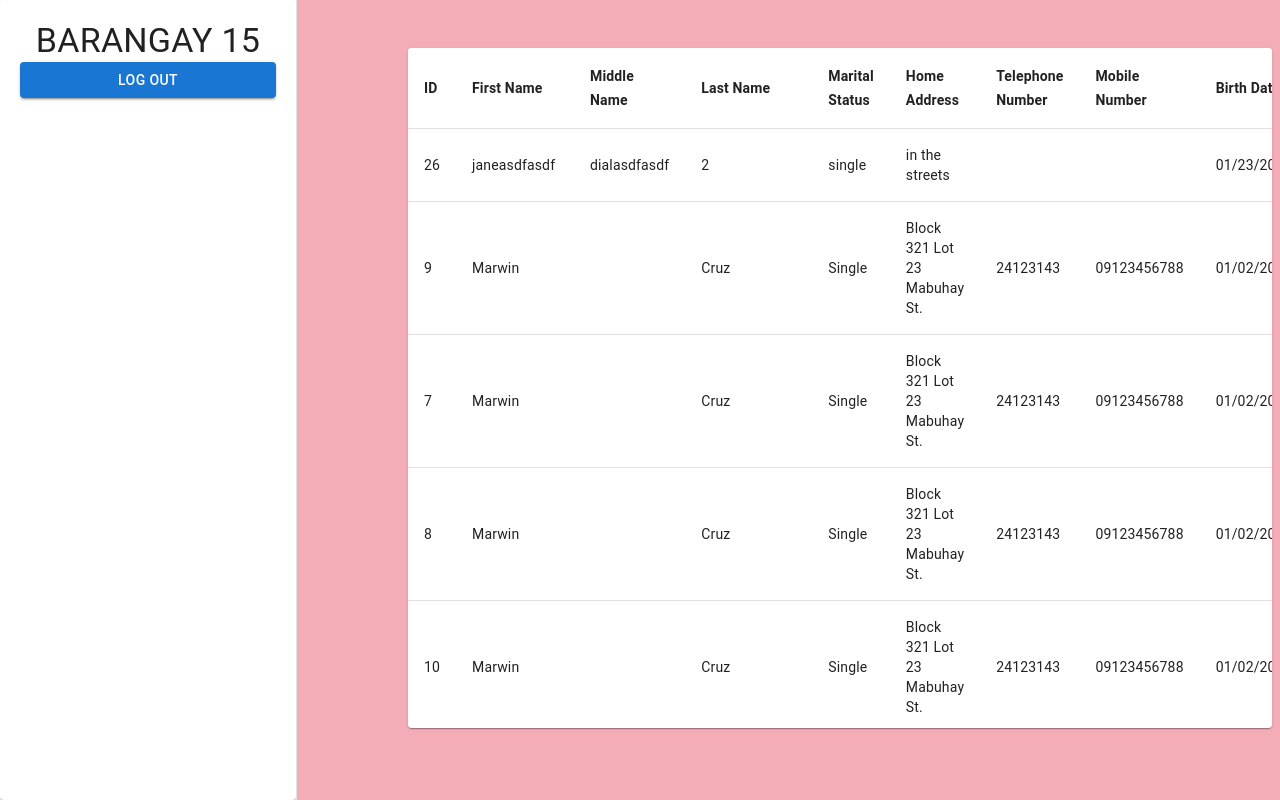
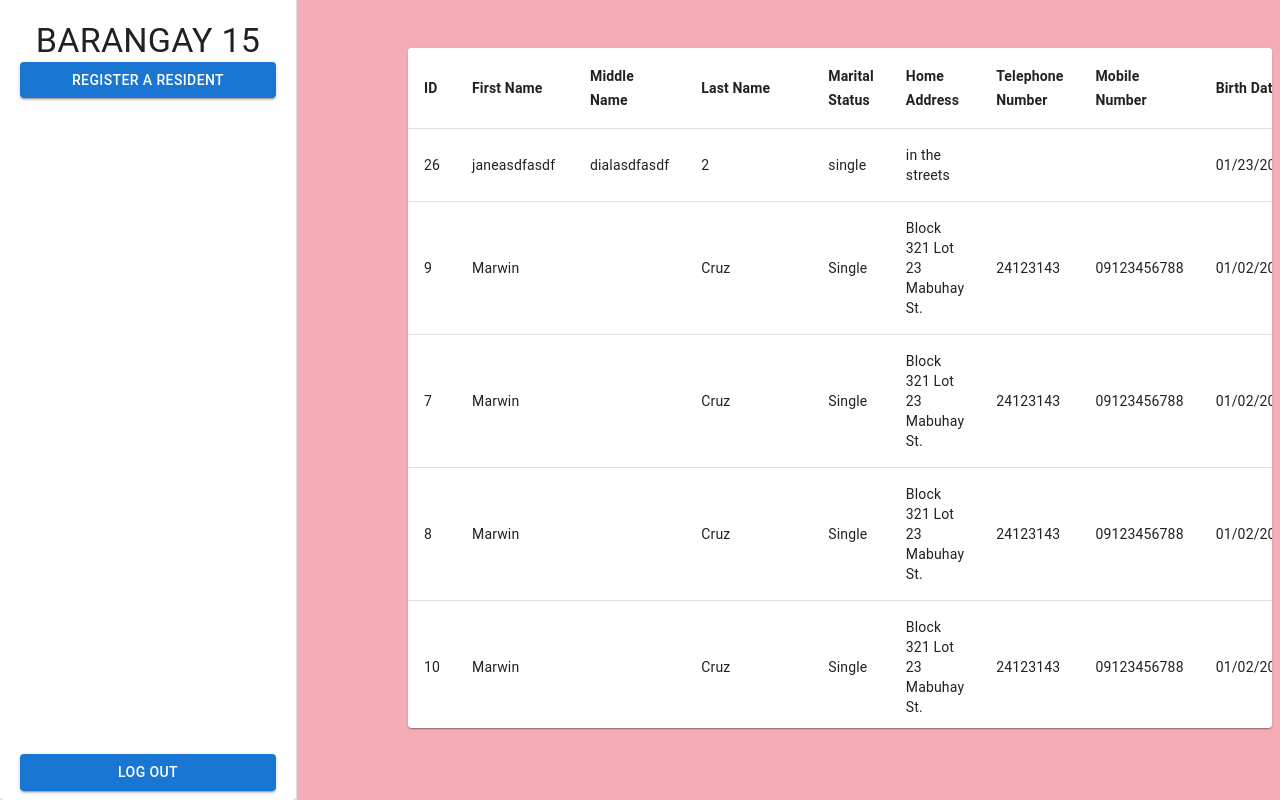
Before and after one commit to pitohui02/asl-poject, a Next.js app: page /dashboard in a window 1280 px wide. Built offline with nearby package versions, Linux system fonts and the light colour scheme.

Commit message:
developing registration added some features in dashboard

```diff
--- a/components/drawer.tsx
+++ b/components/drawer.tsx
@@ -12,9 +12,15 @@ class DrawerComponent extends React.Component<any, any> {
 
     }
 
-    handleClick = () => {
+    handleLogOut = () => {
 
         this.props.router.push('/login')
+
+    }
+
+    handleRegister = () => {
+
+        this.props.router.push('/registration')
 
     }
 
@@ -34,12 +40,29 @@ class DrawerComponent extends React.Component<any, any> {
 
                         <Typography variant = "h4">BARANGAY 15</Typography>
 
+
+                        <Box className = {styles.groupButton}>
+
                         <Button
                         variant= "contained"
                         type = "submit"
-                        className = {styles.buttonstyle}
-                        onClick={this.handleClick}> LOG OUT
+                        className = {styles.registerButton}
+                        onClick={this.handleRegister}
+                        >
+                            REGISTER A RESIDENT
+
                         </Button>
+
+                        <Button
+                        variant= "contained"
+                        type = "submit"
+                        className = {styles.logoutButton}
+                        onClick={this.handleLogOut}> LOG OUT
+                        </Button>
+
+                        </Box>
+
+
 
                         </Box>
 
--- a/components/table.tsx
+++ b/components/table.tsx
@@ -89,5 +89,4 @@ class TableComponent extends Component {
     }
 }
 
-
 export default TableComponent
--- a/src/pages/login.tsx
+++ b/src/pages/login.tsx
@@ -7,9 +7,8 @@ import LockIcon from '@mui/icons-material/Lock'
 
 
 import styles from '../styles/login.module.css'
-import Dashboard from "./dashboard"
 
-import { Router, withRouter } from "next/router"
+import {withRouter } from "next/router"
 
 
 
@@ -64,7 +63,7 @@ class LoginPage extends React.Component<any, any >{
             <>
                     <Box className = {styles.centerscreen}>
 
-                        <Paper className = {styles.paperdesign} elevation={5}>
+                        <Paper className = {styles.paperdesign} elevation={12}>
 
                             <Box className = {styles.mainbox}>
 
--- a/src/styles/drawer.module.css
+++ b/src/styles/drawer.module.css
@@ -1,18 +1,40 @@
 
 
-.buttonstyle {
+.logoutButton {
     width: 32vh;
     background-color: #495057;
     color: #e9ecef;
     font-weight: 'bold';
     align-items: center;
 
-    margin-top: 88vh;
 }
 
-.buttonstyle:hover {
+.logoutButton:hover {
     background-color: #343a40;
 }
+
+
+.registerButton {
+
+    width: 32vh;
+    background-color: #495057;
+    color: #e9ecef;
+    font-weight: 'bold';
+    align-items: center;
+
+    margin-top: 30px;
+}
+
+.registerButton:hover {
+    background-color: #343a40;
+}
+
+.groupButton {
+
+    display: grid;
+    row-gap: 82vh;
+}
+
 
 .drawerbox {
     text-align: center;
```
Also changed, not shown: src/pages/registration.tsx (added, +16 -0 lines), src/styles/login.module.css (+5 -3 lines).
